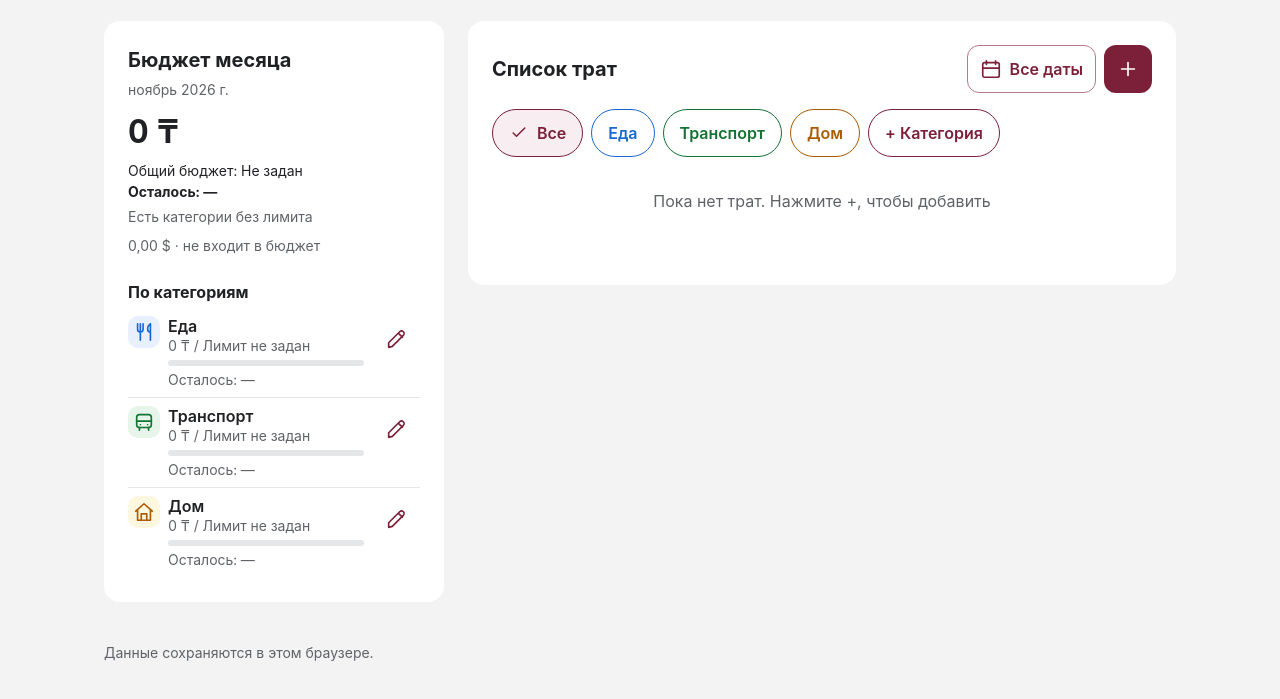
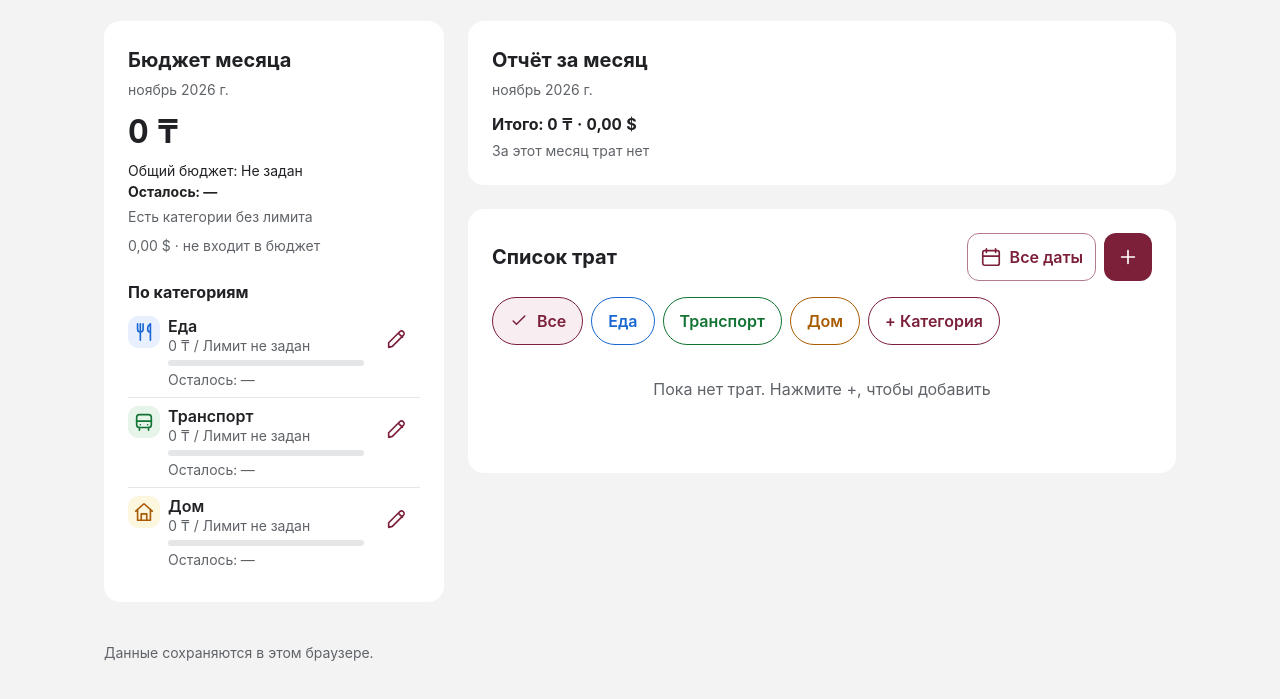
Before and after one commit to din-tezekbayev/rashody, a plain HTML site: page index.html in a window 1280 px wide. Shown: the part 77-776 px from the top of the page. Drawn offline with Linux system fonts and the light colour scheme.

Commit message:
Добавить итоги отчёта за месяц

```diff
--- a/index.html
+++ b/index.html
@@ -46,6 +46,12 @@
     </template>
 
     <div class="activity-column">
+    <section class="report-section" aria-labelledby="report-heading">
+      <h2 id="report-heading">Отчёт за месяц</h2>
+      <p id="report-month" class="budget-note"></p>
+      <p class="report-totals" aria-live="polite">Итого: <output id="report-total">0 ₸</output> · <output id="report-total-usd">0,00 $</output></p>
+      <p id="report-empty" class="budget-note" hidden>За этот месяц трат нет</p>
+    </section>
     <section class="history-section" aria-labelledby="history-heading">
       <div class="section-header">
         <h2 id="history-heading">Список трат</h2>
--- a/script.js
+++ b/script.js
@@ -693,7 +693,11 @@ function render() {
   byId("open-expense").disabled = !storageReadable;
   byId("add-expense").disabled = !storageReadable;
   const today = localDate();
-  renderTotals("month", data.expenses.filter((expense) => expense.date.slice(0, 7) === today.slice(0, 7)));
+  const monthExpenses = data.expenses.filter((expense) => expense.date.slice(0, 7) === today.slice(0, 7));
+  renderTotals("month", monthExpenses);
+  renderTotals("report", monthExpenses);
+  byId("report-month").textContent = new Date().toLocaleDateString("ru-RU", { month: "long", year: "numeric" });
+  byId("report-empty").hidden = monthExpenses.length > 0;
   renderBudgets();
 
   const { from, to, label } = appliedPeriod;
--- a/styles.css
+++ b/styles.css
@@ -16,7 +16,9 @@ h2 { font-size: 20px; font-weight: 650; }
 .page-header { margin-bottom: 24px; }
 .page-header p, .optional, footer, .budget-note { color: #5f6368; font-size: 14px; }
 .activity-column { min-width: 0; }
-.history-section, .budget-section { padding: 16px; background: white; border-radius: 16px; }
+.history-section, .budget-section, .report-section { padding: 16px; background: white; border-radius: 16px; }
+.report-section { margin-top: 24px; }
+.report-totals { margin-top: 12px; font-weight: 650; font-variant-numeric: tabular-nums; overflow-wrap: anywhere; }
 .history-section { margin-top: 24px; }
 .form-grid { display: grid; gap: 16px; }
 .field { min-width: 0; }
@@ -172,7 +174,7 @@ body:has(#save-notice:not([hidden])) main { padding-bottom: calc(264px + env(saf
 @media (min-width: 600px) {
   main { padding: 32px 24px calc(104px + env(safe-area-inset-bottom)); }
   .page-header { display: flex; align-items: baseline; justify-content: space-between; }
-  .history-section, .budget-section { padding: 24px; }
+  .history-section, .budget-section, .report-section { padding: 24px; }
   .form-grid { grid-template-columns: 1fr 1fr; }
 }
 @media (min-width: 1024px) {
```
Also changed, not shown: 1 other file.
